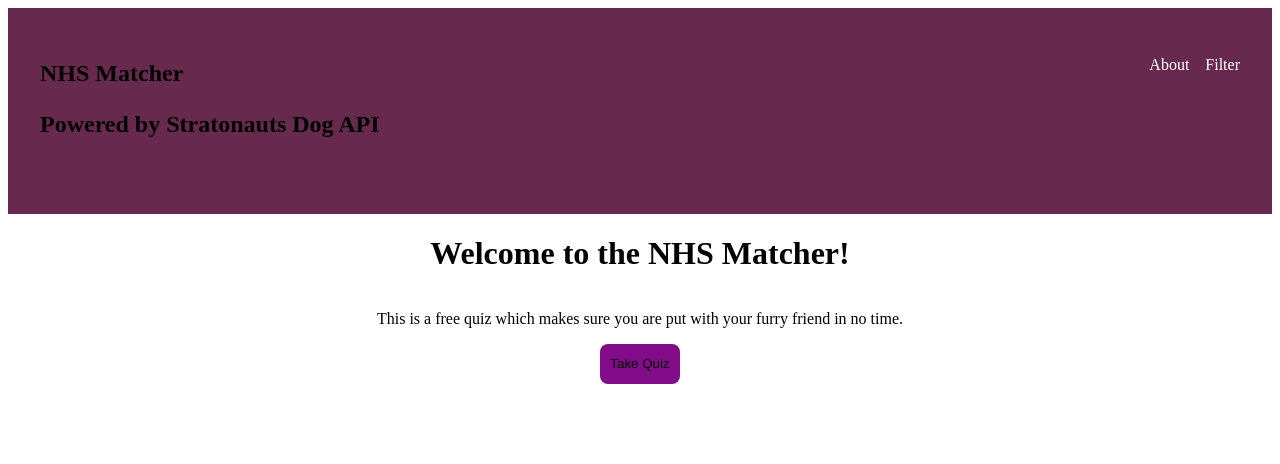
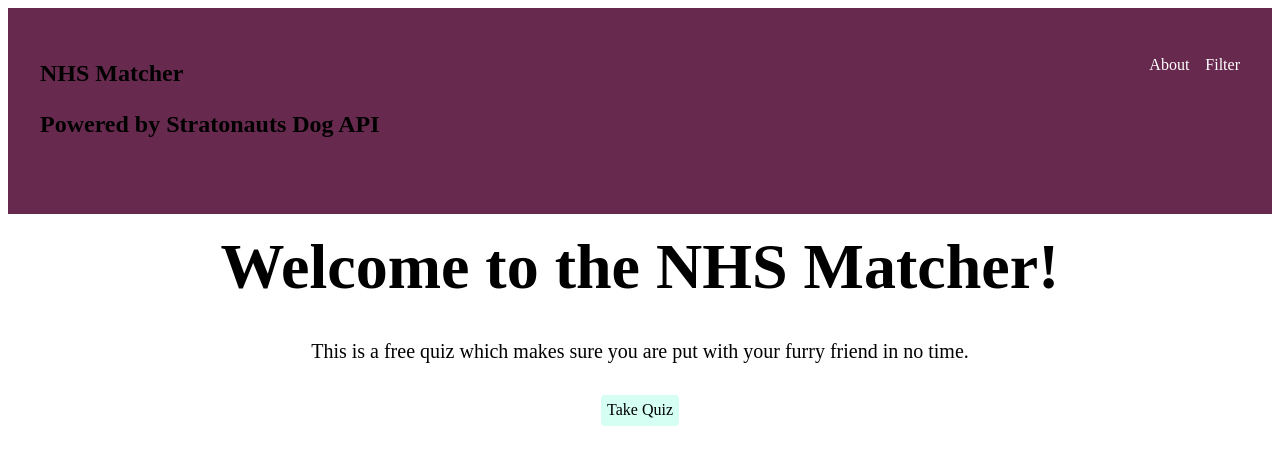
Before and after one commit to AlexOcegueda/NHS_match_maker, a Gatsby site: page / in a window 1280 px wide. Built offline with nearby package versions, Linux system fonts and the light colour scheme; Gatsby itself is replaced by a stand-in of ours.

Commit message:
Linked to Quiz page and fixed spacing

```diff
--- a/src/pages/index.js
+++ b/src/pages/index.js
@@ -2,24 +2,35 @@
 import React from 'react';
 import styled from 'styled-components'
 import Layout from '../components/Layout.js';
+import { Link } from 'gatsby';
 
 const IndexPage = () => {
   return (
     <>
       <Layout />
       <Container>
-        <h1>Welcome to the NHS Matcher!</h1>
-        <p>
+        <Heading>Welcome to the NHS Matcher!</Heading>
+        <Description>
           This is a free quiz which makes sure you are put
           with your furry friend in no time.
-        </p>
-        <QuizBtn>Take Quiz</QuizBtn>
+        </Description>
+        <QuizBtn to="/filter">Take Quiz</QuizBtn>
       </Container>
     </>
   );
 };
 
 export default IndexPage;
+
+const Description = styled.p`
+  font-size: 1.25em;
+  margin-bottom: 2rem;
+`;
+
+const Heading = styled.h1`
+  margin: 1rem 0 1rem 0;
+  font-size: 4em;
+`;
 
 const Container = styled.main`
   display: flex;
@@ -28,11 +39,15 @@ const Container = styled.main`
   padding: 0 3rem 0 3rem;
 `;
 
-const QuizBtn = styled.button`
-  width: 5rem; /* Adjust the width and height as needed to make it round */
-  height: 2.5rem;
-  border: none; /* Remove borders */
-  border-radius: .5rem; /* Make it round by setting border-radius to half of the width or height */
-  background-color: #820B8A; /* Set the background color to your desired color */
+const QuizBtn = styled(Link)`
+  border-radius: .25rem; /* Make it round by setting border-radius to half of the width or height */
+  background-color: #D5FFF3; /* Set the background color to your desired color */
   cursor: pointer;
+  padding: .4rem;
+  text-decoration: none;
+  color: black;
+
+  :hover {
+    background-color: lightgrey;
+  }
 `;
```
